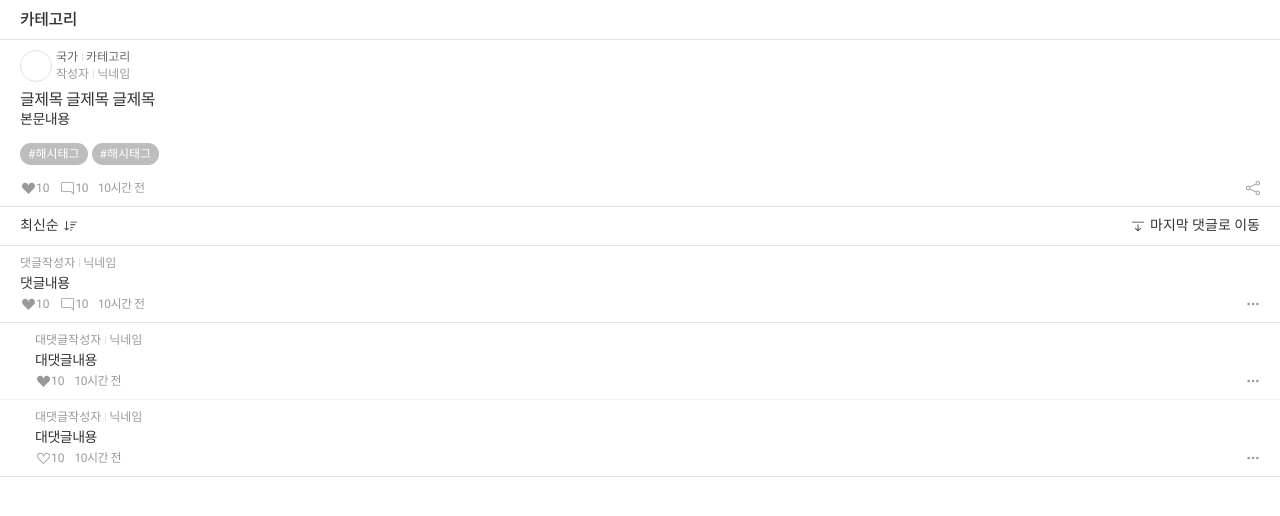
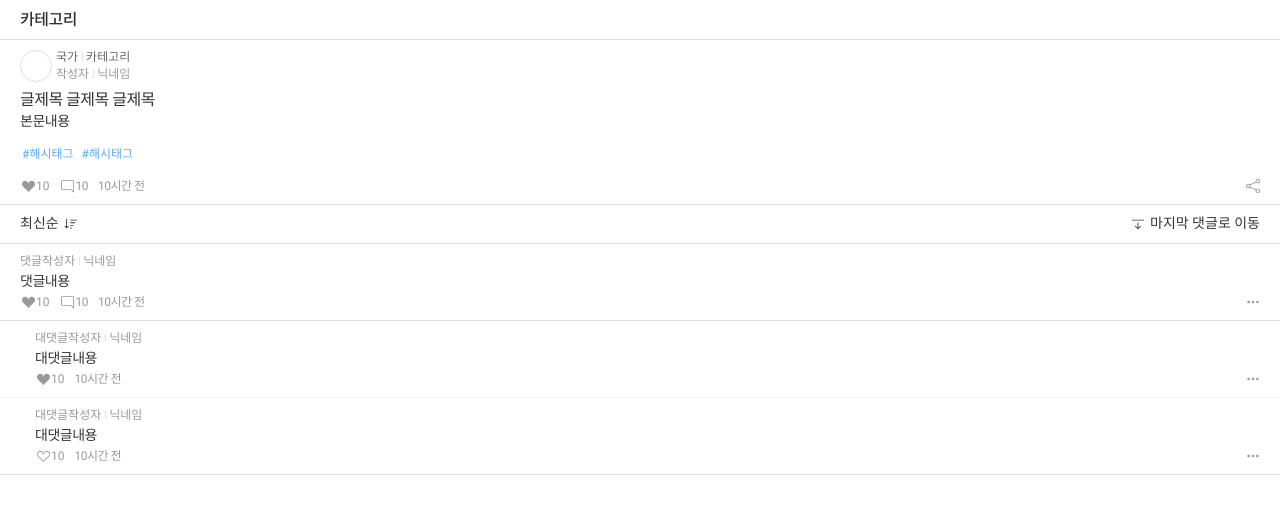
Before and after one commit to HyunsooZo/immilog-front, a Vue app: page /board in a window 1280 px wide. Shown: the top 516 px of the page. Built offline with nearby package versions, Linux system fonts and the light colour scheme.

Commit message:
feat: css

```diff
--- a/src/assets/contents.css
+++ b/src/assets/contents.css
@@ -964,7 +964,7 @@ color: #ed1651;
     text-align: left;
 }
 .list-wrap .item .text__wrap [class*=list__item] .title {
-    padding-bottom: 2px;
+    padding-bottom: 4px;
 }
 .list-wrap .item .text__wrap [class*=list__item] .text {
     line-height: 1.7rem;
@@ -988,17 +988,17 @@ color: #ed1651;
     margin: 15px -2px;
 }
 .list-wrap .item .tag-wrap .button--hash {
+    position: relative;
     margin: 0 2px;
-    padding: 4px 8px;
+    padding: 2px 2px;
     line-height: 1.4rem;
     font-size: 1.2rem;
-    color: #fff;
-    background: #bdbdbd;
-    border-radius: 20px;
+    color: #54abf6;
 }
 .list-wrap .item .tag-wrap .button--hash::before {
     content: '#';
 }
+
 /*  */
 .list-wrap .item .util__wrap {
     display: flex;
```
